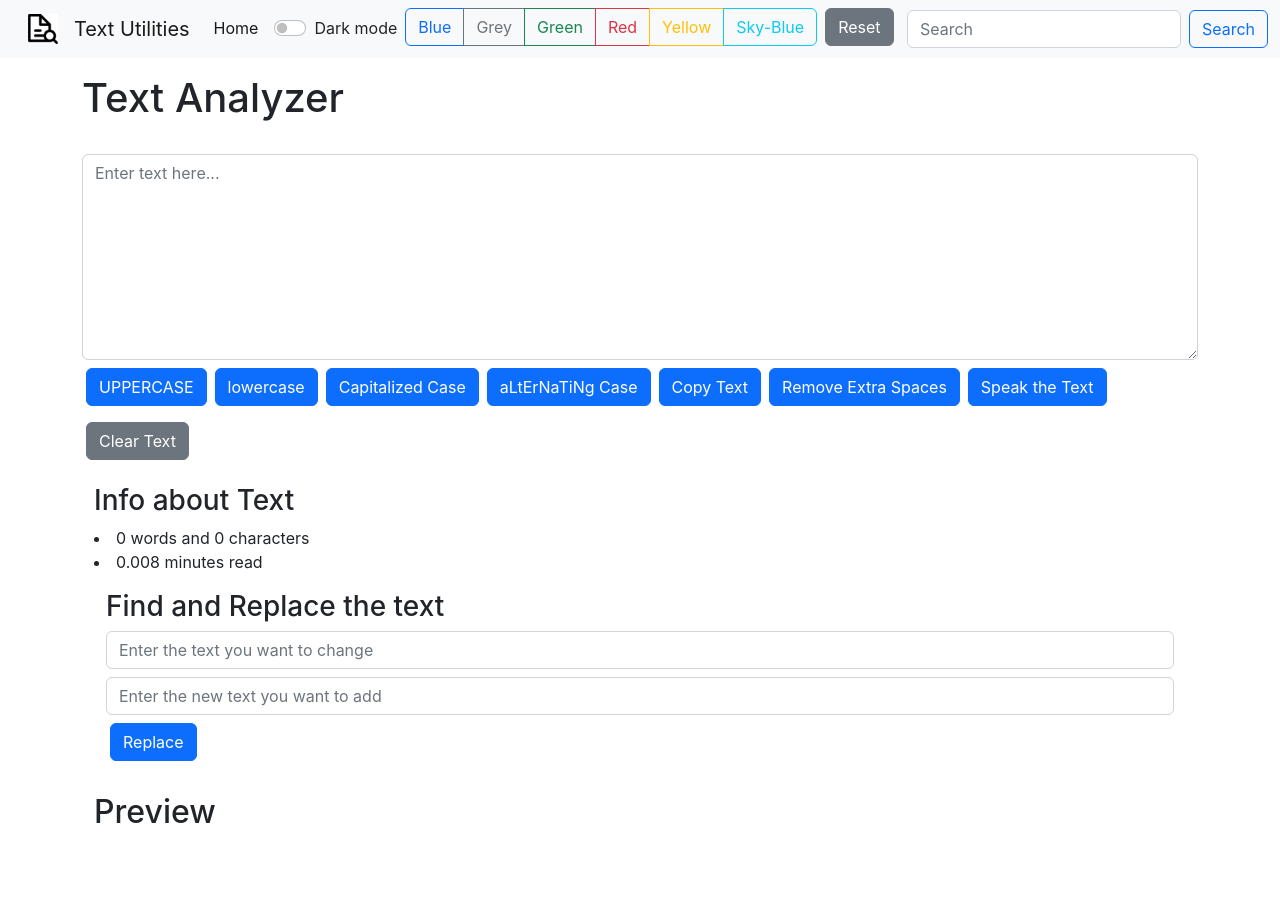
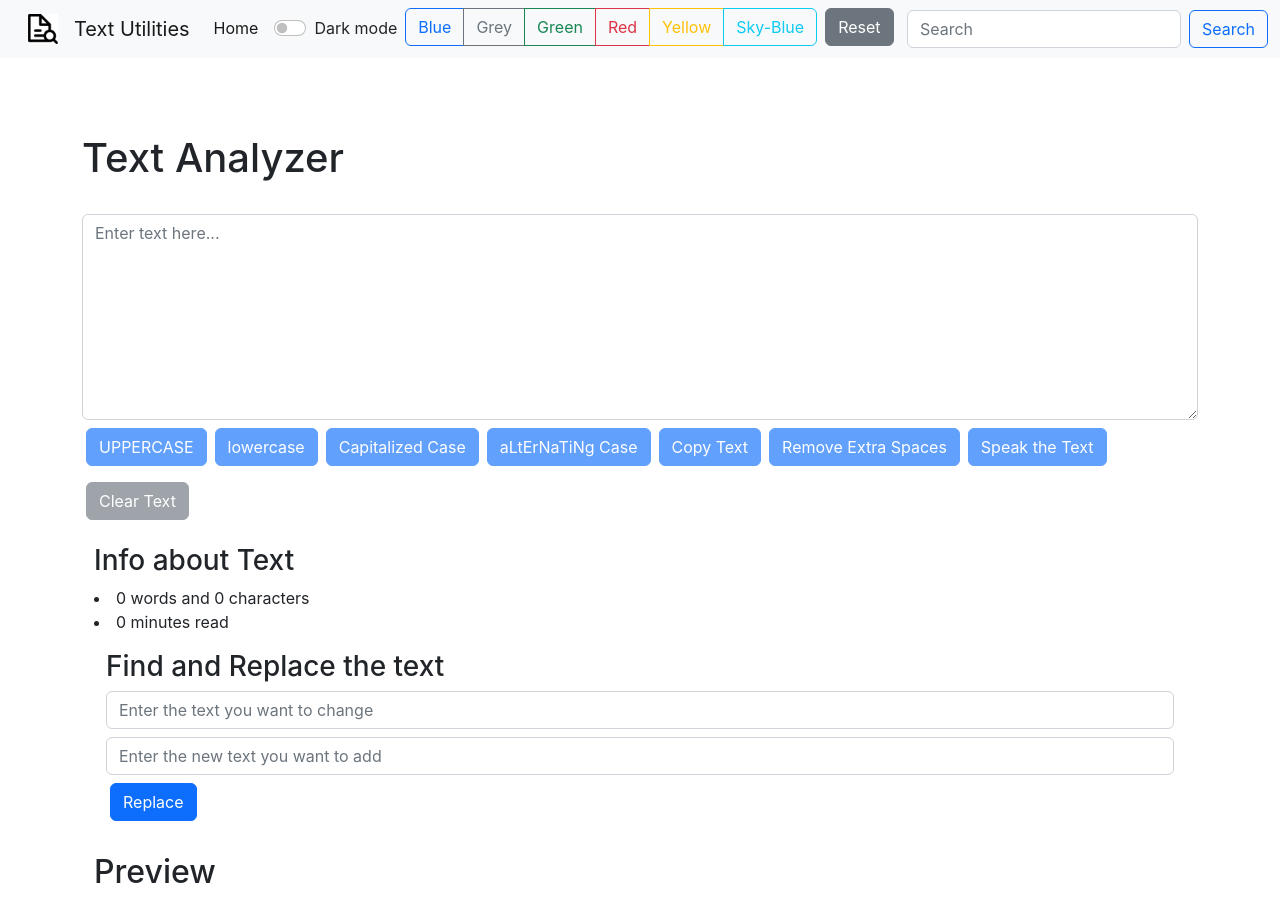
Before and after one commit to codaestroTayyab/text-utils-react, a React (Create React App) app: page / in a window 1280 px wide. Before the commit the page ends 848 px from the top, so only its background shows below. Built offline with nearby package versions, Linux system fonts and the light colour scheme.

Commit message:
Deployed website

```diff
--- a/public/index.html
+++ b/public/index.html
@@ -8,7 +8,7 @@
     <meta name="theme-color" content="#000000" />
     <meta
       name="description"
-      content="Text Utility is an web-based app, which provides different utilities to manipulate your text"
+      content="Text Utility is an web-based React app, which provides different utilities to manipulate your text"
     />
     <link rel="apple-touch-icon" href="%PUBLIC_URL%/apple-touch-icon.png" />
     <link rel="icon" type="image/png" sizes="32x32" href="%PUBLIC_URL%/favicon-32x32.png">
--- a/src/components/Alert.js
+++ b/src/components/Alert.js
@@ -1,21 +1,24 @@
 import React from "react";
 
 export default function Alert(props) {
-//   const capitalize = (word) => {
-//     let msg = word.toLowerCase();
-//     return msg.charAt(0).toUpperCase() + msg.slice(1);
-//   };
+  const capitalize = (word) => {
+    let msg = word.toLowerCase();
+    return msg.charAt(0).toUpperCase() + msg.slice(1);
+  };
   return (
     <>
+      <div style = {{height: '60px'}}>
       {props.alert && (
 
         <div
           className={`alert alert-${props.alert.type} d-flex align-items-center`}
           role="alert"
         >
-          <div>{props.alert.msg}</div>
+          <div><strong>{capitalize(props.alert.type)} </strong>: {props.alert.msg}</div>
         </div>
       )}
+      </div>
+
     </>
     //${props.alert.icon}
   );
--- a/src/components/TextBox.js
+++ b/src/components/TextBox.js
@@ -17,34 +17,32 @@ export default function TextBox(props) {
   };
 
   const onAlternatingCase = () => {
-    let newtext = ""
+    let newtext = "";
     for (let index = 0; index < text.length; index++) {
-        if ((index % 2) === 0) {
-            newtext += text[index].toLowerCase()
+      if (index % 2 === 0) {
+        newtext += text[index].toLowerCase();
+      } else {
+        newtext += text[index].toUpperCase();
       }
-        else {
-            newtext += text[index].toUpperCase()
     }
-
-    }
-    setText(newtext)
+    setText(newtext);
     props.alertShow("Text converted to Alternating Case!", "success");
-}
+  };
 
   const handleSpeak = () => {
     let msg = new SpeechSynthesisUtterance();
     msg.text = text;
     window.speechSynthesis.speak(msg);
-  }
+    props.alertShow("Text will be spoken in some seconds!", "success");
 
-  const handleFindAndReplace = () =>{
+  };
+
+  const handleFindAndReplace = () => {
     let find = document.getElementById("find").value;
     let replace = document.getElementById("replace").value;
-    let newText = text.replaceAll(find,replace);
+    let newText = text.replaceAll(find, replace);
     setText(newText);
-}
-
-
+  };
 
   const handleCapClick = () => {
     let arr = text.split(" ");
@@ -54,37 +52,31 @@ const handleSpeak = () => {
     let newText = arr.join(" ");
     setText(newText);
     props.alertShow("Text converted to Capitalized Case!", "success");
-  }
+  };
 
   const handleCopy = () => {
-    console.log("I am copy");
     var text = document.getElementById("exampleFormControlTextarea1");
     text.select();
-    text.setSelectionRange(0, 9999);
     navigator.clipboard.writeText(text.value);
-}
+    document.getSelection().removeAllRanges();
+    props.alertShow("Text copied to Clipboard", "success");
+  };
 
   const handleExtraSpaces = () => {
     let newText = text.split(/[ ]+/);
-  setText(newText.join(" "))
-}
+    setText(newText.join(" "));
+    props.alertShow("Extra Spaces are removed", "success");
+  };
 
   const handleClearClick = () => {
     let newText = "";
     setText(newText);
     props.alertShow("Text Cleared!", "success");
-  }
+  };
 
   const handleChange = (event) => {
     setText(event.target.value);
   };
-
-  const wordCounter = (str) =>{
-    str = str.replace(/(^\s*)|(\s*$)/gi,"");
-    str = str.replace(/[ ]{2,}/gi," ");
-    let result = str.replace(/\n /,"\n");
-    return result;
-  }
 
   return (
     <>
@@ -103,47 +95,103 @@ const handleExtraSpaces = () => {
           onChange={handleChange}
         ></textarea>
 
-        <button className="btn btn-primary my-2 mx-1" onClick={handleUpClick}>
+        <button
+          disabled={text.length === 0}
+          className="btn btn-primary my-2 mx-1"
+          onClick={handleUpClick}
+        >
           UPPERCASE
         </button>
-        <button className="btn btn-primary my-2 mx-1" onClick={handleLowClick}>
+        <button
+          disabled={text.length === 0}
+          className="btn btn-primary my-2 mx-1"
+          onClick={handleLowClick}
+        >
           lowercase
         </button>
-        <button className="btn btn-primary my-2 mx-1" onClick={handleCapClick}>
+        <button
+          disabled={text.length === 0}
+          className="btn btn-primary my-2 mx-1"
+          onClick={handleCapClick}
+        >
           Capitalized Case
         </button>
-        <button className="btn btn-primary my-2 mx-1" onClick={onAlternatingCase}>
+        <button
+          disabled={text.length === 0}
+          className="btn btn-primary my-2 mx-1"
+          onClick={onAlternatingCase}
+        >
           aLtErNaTiNg Case
         </button>
-        <button className="btn btn-primary my-2 mx-1" onClick={handleCopy}>
+        <button
+          disabled={text.length === 0}
+          className="btn btn-primary my-2 mx-1"
+          onClick={handleCopy}
+        >
           Copy Text
         </button>
-        <button className="btn btn-primary my-2 mx-1" onClick={handleExtraSpaces}>
+        <button
+          disabled={text.length === 0}
+          className="btn btn-primary my-2 mx-1"
+          onClick={handleExtraSpaces}
+        >
           Remove Extra Spaces
         </button>
-        <button className="btn btn-primary my-2 mx-1" onClick={handleSpeak}>
+        <button
+          disabled={text.length === 0}
+          className="btn btn-primary my-2 mx-1"
+          onClick={handleSpeak}
+        >
           Speak the Text
         </button>
 
-        <button className="btn btn-secondary my-2 mx-1" onClick={handleClearClick}>
+        <button
+          disabled={text.length === 0}
+          className="btn btn-secondary my-2 mx-1"
+          onClick={handleClearClick}
+        >
           Clear Text
         </button>
       </div>
       <div className="container">
         <h3>Info about Text</h3>
         <p>
-
           <li>
-              {text.trim() === '' ? 0 : wordCounter(text).split(' ').length} words and {text.length} characters
+            {
+              text.split(" ").filter((element) => {
+                return element.length !== 0;
+              }).length
+            }{" "}
+            words and {text.length} characters
           </li>
-            <li>{0.008 * wordCounter(text).split(' ').length} minutes read</li>
-
+          <li>
+            {0.008 *
+              text.split(" ").filter((element) => {
+                return element.length !== 0;
+              }).length}{" "}
+            minutes read
+          </li>
         </p>
         <div className="container my-3">
           <h3>Find and Replace the text</h3>
-            <input type="text" className="form-control my-2" placeholder="Enter the text you want to change" id="find"/>
-            <input type="text" className="form-control mb-2" placeholder="Enter the new text you want to add" id="replace"/>
-            <button className="btn btn-primary mb-3 mx-1" onClick={handleFindAndReplace}>Replace</button>
+          <input
+            type="text"
+            className="form-control my-2"
+            placeholder="Enter the text you want to change"
+            id="find"
+          />
+          <input
+            type="text"
+            className="form-control mb-2"
+            placeholder="Enter the new text you want to add"
+            id="replace"
+          />
+          <button
+            className="btn btn-primary mb-3 mx-1"
+            onClick={handleFindAndReplace}
+          >
+            Replace
+          </button>
         </div>
         <h2>Preview</h2>
         {text}
```
Lines whose indentation alone changed are shown as unchanged.
